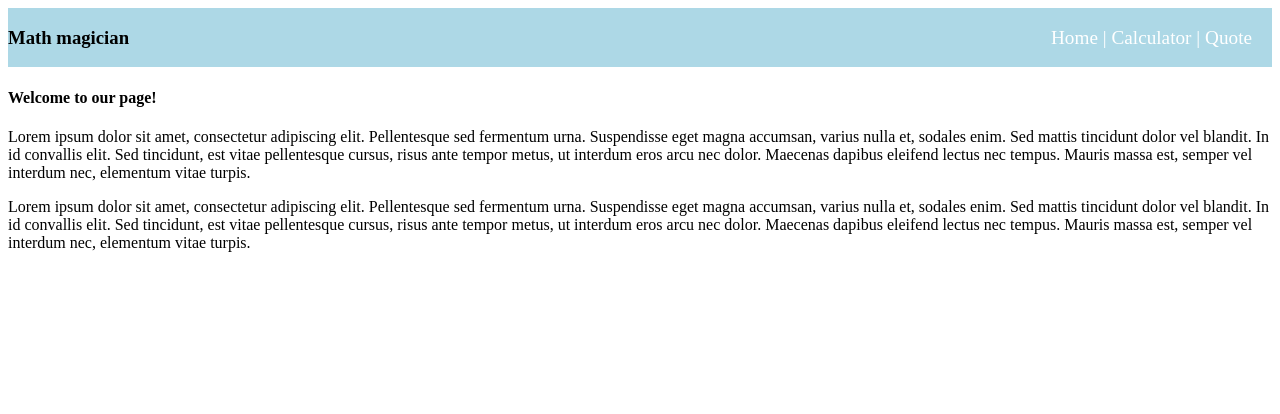
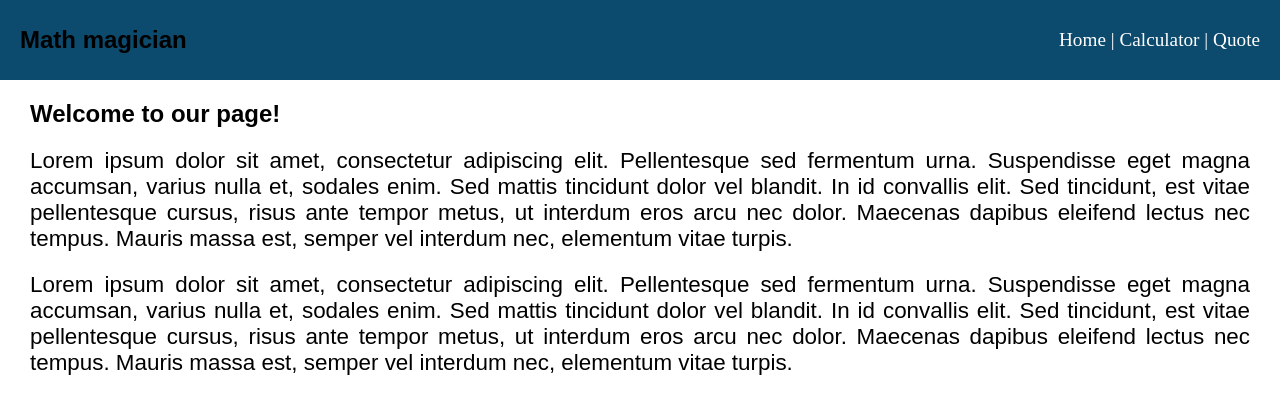
Before and after one commit to elisha2kyakpo1/math_magicians, a React (Create React App) app: page / in a window 1280 px wide. Shown: the top 414 px of the page. Built offline with nearby package versions, Linux system fonts and the light colour scheme.

Commit message:
Style the pages

```diff
--- a/src/components/Calculator.css
+++ b/src/components/Calculator.css
@@ -5,6 +5,14 @@
   width: 500px;
   margin-left: auto;
   margin-right: auto;
+}
+
+.container1 {
+  display: flex;
+}
+
+.math {
+  margin: auto;
 }
 
 .inner-div {
--- a/src/components/Calculator.js
+++ b/src/components/Calculator.js
@@ -19,6 +19,8 @@ const Calculator = () => {
   const btnClass = (i) => ((((i + 1) % 4 === 0) || i === 18) ? 'o-buttons' : 'buttons');
 
   return (
+    <div className="container1">
+      <h1 className="math">Let&apos;s do some math!</h1>
       <div className="container">
         <div className="inner-div">
           <div className="input">{next || total || 0}</div>
@@ -30,6 +32,7 @@ const Calculator = () => {
         ))}
 
       </div>
+    </div>
   );
 };
 
--- a/src/pages/Home.js
+++ b/src/pages/Home.js
@@ -1,9 +1,11 @@
+import './Pages.css';
+
 function Home() {
   return (
-    <div>
-      <h4>
+    <div className="home">
+      <h2>
         Welcome to our page!
-      </h4>
+      </h2>
       <p>
         Lorem ipsum dolor sit amet, consectetur adipiscing elit.
         Pellentesque sed fermentum urna. Suspendisse eget magna accumsan,
--- a/src/pages/Nav.js
+++ b/src/pages/Nav.js
@@ -1,13 +1,20 @@
+import { Link } from 'react-router-dom';
 import './Pages.css';
 
 function Nav() {
   return (
     <nav className="nav">
-      <h3>Math magician</h3>
+      <h1>Math magician</h1>
       <ul className="links">
-        <li>Home |</li>
-        <li>Calculator |</li>
-        <li>Quote</li>
+        <Link to="/home">
+          <li>Home |</li>
+        </Link>
+        <Link to="/calculator">
+          <li>Calculator |</li>
+        </Link>
+        <Link to="/quote">
+          <li>Quote</li>
+        </Link>
       </ul>
     </nav>
   );
--- a/src/pages/Pages.css
+++ b/src/pages/Pages.css
@@ -1,3 +1,9 @@
+* {
+  margin: 0;
+  padding: 0;
+  box-sizing: border-box;
+}
+
 .links,
 .nav {
   display: flex;
@@ -13,10 +19,36 @@
   margin-left: 5px;
 }
 
-.links {
-  margin-right: 20px;
+.links a {
+  text-decoration: none;
 }
 
 .nav {
-  background-color: lightblue;
+  padding: 0 20px;
+  min-height: 10vh;
+  background-color: #0c4a6e;
 }
+
+h2,
+p,
+h1 {
+  font-family: Arial, Helvetica, sans-serif;
+}
+
+p {
+  font-size: 1.4rem;
+  margin: 20px;
+}
+
+.home p {
+  text-align: justify;
+  margin-top: 15px;
+}
+
+.home {
+  margin: 10px;
+}
+
+.home h2 {
+  margin: 20px;
+}
```
Lines whose indentation alone changed are shown as unchanged.
